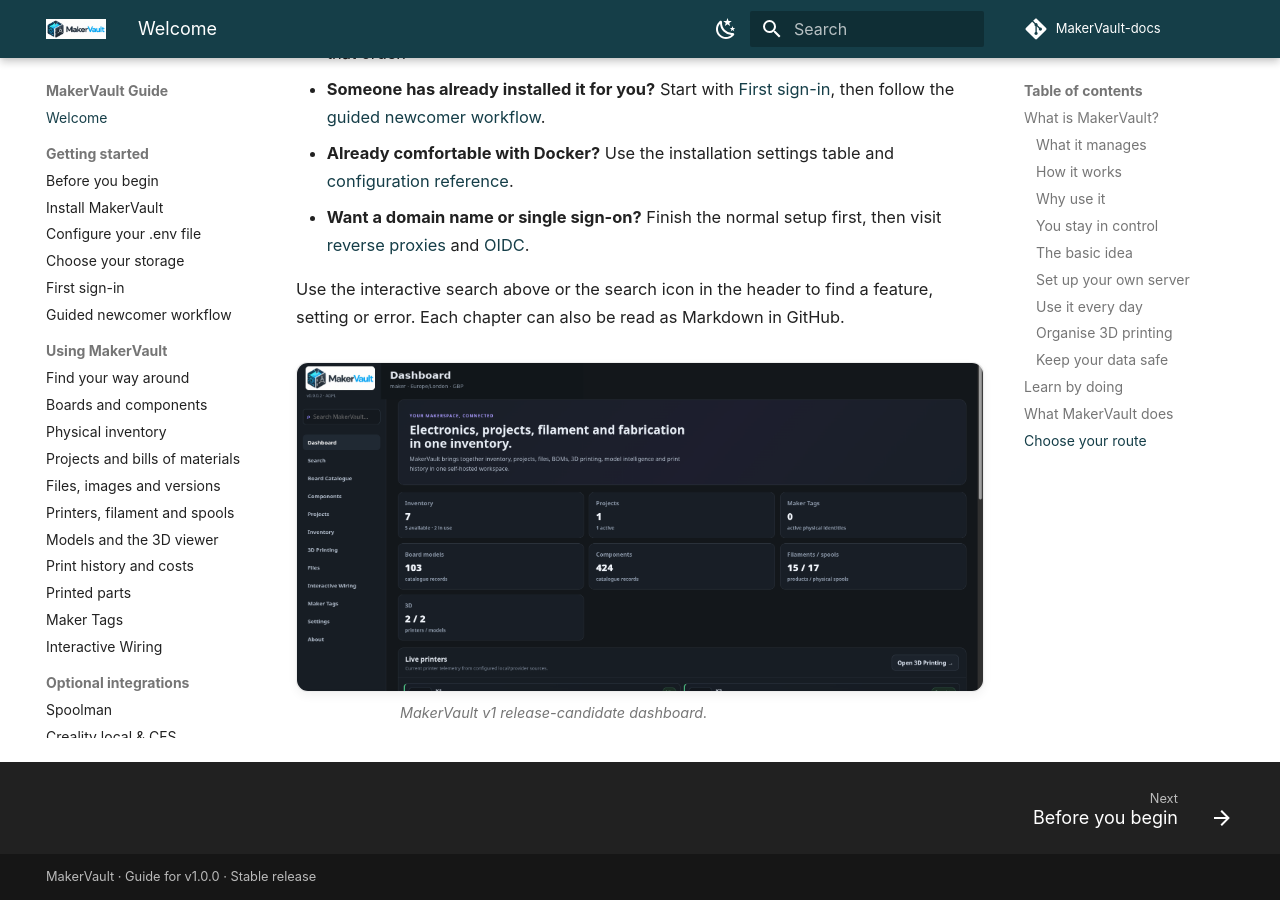
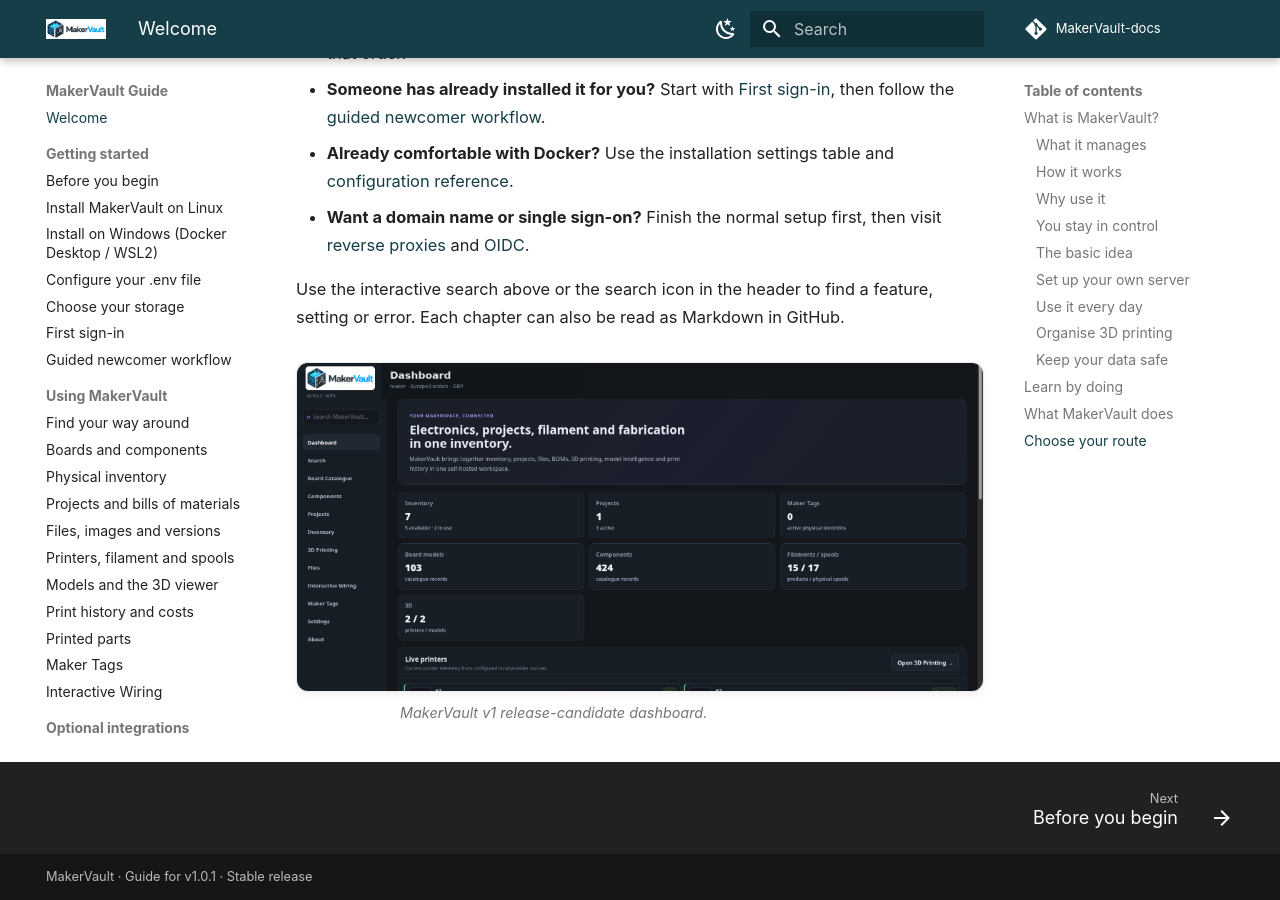
Before and after one commit to gavrd7/MakerVault-docs, an MkDocs documentation site: the page built from docs/guide/index.md, in a window 1280 px wide and 900 px high, scrolled down 4505 px. Built offline with MkDocs 1.6.1 and Material for MkDocs 9.7.7, drawn with Linux system fonts in a browser that asks for light colours; comment, search, counter and statistics services are not loaded.

Commit message:
docs: add Windows install guide to navigation

```diff
--- a/mkdocs.yml
+++ b/mkdocs.yml
@@ -54,12 +54,13 @@
   - assets/guide-search.js
 extra:
   generator: false
-copyright: MakerVault · Guide for v1.0.0 · Stable release
+copyright: MakerVault · Guide for v1.0.1 · Stable release
 nav:
   - Welcome: index.md
   - Getting started:
       - Before you begin: getting-started/before-you-begin.md
-      - Install MakerVault: getting-started/install.md
+      - Install MakerVault on Linux: getting-started/install.md
+      - Install on Windows (Docker Desktop / WSL2): getting-started/windows.md
       - Configure your .env file: getting-started/environment.md
       - Choose your storage: getting-started/storage.md
       - First sign-in: getting-started/first-sign-in.md
```
